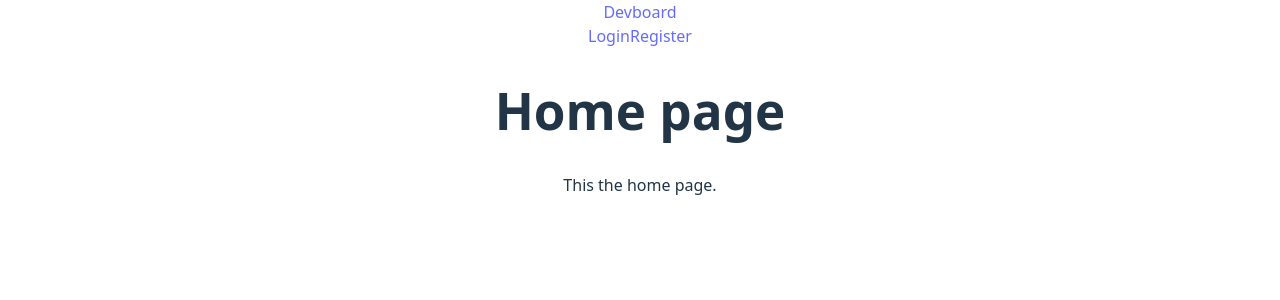
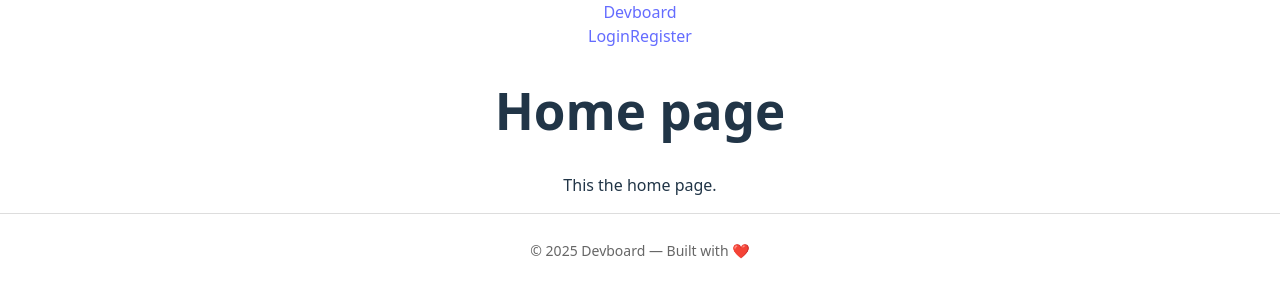
Before and after one commit to med-ilyass/devboard-tracker, a React (Vite) app in the folder frontend/devboard/: page / in a window 1280 px wide. Shown: the top 300 px of the page. Built offline with nearby package versions, Linux system fonts and the light colour scheme.

Commit message:
Add Footer component and integrate it into Layout for improved page structure

```diff
--- a/frontend/devboard/src/App.css
+++ b/frontend/devboard/src/App.css
@@ -21,3 +21,10 @@
     animation: logo-spin infinite 20s linear;
   }
 }
+.footer {
+  border-top: 1px solid #ddd;
+  padding: 12px;
+  text-align: center;
+  font-size: 14px;
+  color: #666;
+}
--- /dev/null
+++ b/frontend/devboard/src/components/Footer.jsx
@@ -0,0 +1,8 @@
+
+export default function Footer() {
+    return (
+        <div className="footer">
+            <p>© {new Date().getFullYear()} Devboard — Built with ❤️</p>
+        </div>
+    )
+}
--- a/frontend/devboard/src/components/Layout.jsx
+++ b/frontend/devboard/src/components/Layout.jsx
@@ -1,5 +1,6 @@
 import { Outlet, useNavigate } from "react-router-dom";
 import Navbar from "./Navbar";
+import Footer from "./Footer";
 
 export default function Layout({ user, setUser, setToken }) {
   const navigate = useNavigate();
@@ -24,6 +25,7 @@ export default function Layout({ user, setUser, setToken }) {
       <main className="page">
         <Outlet />
       </main>
+      <Footer />
     </>
   );
 }
```
